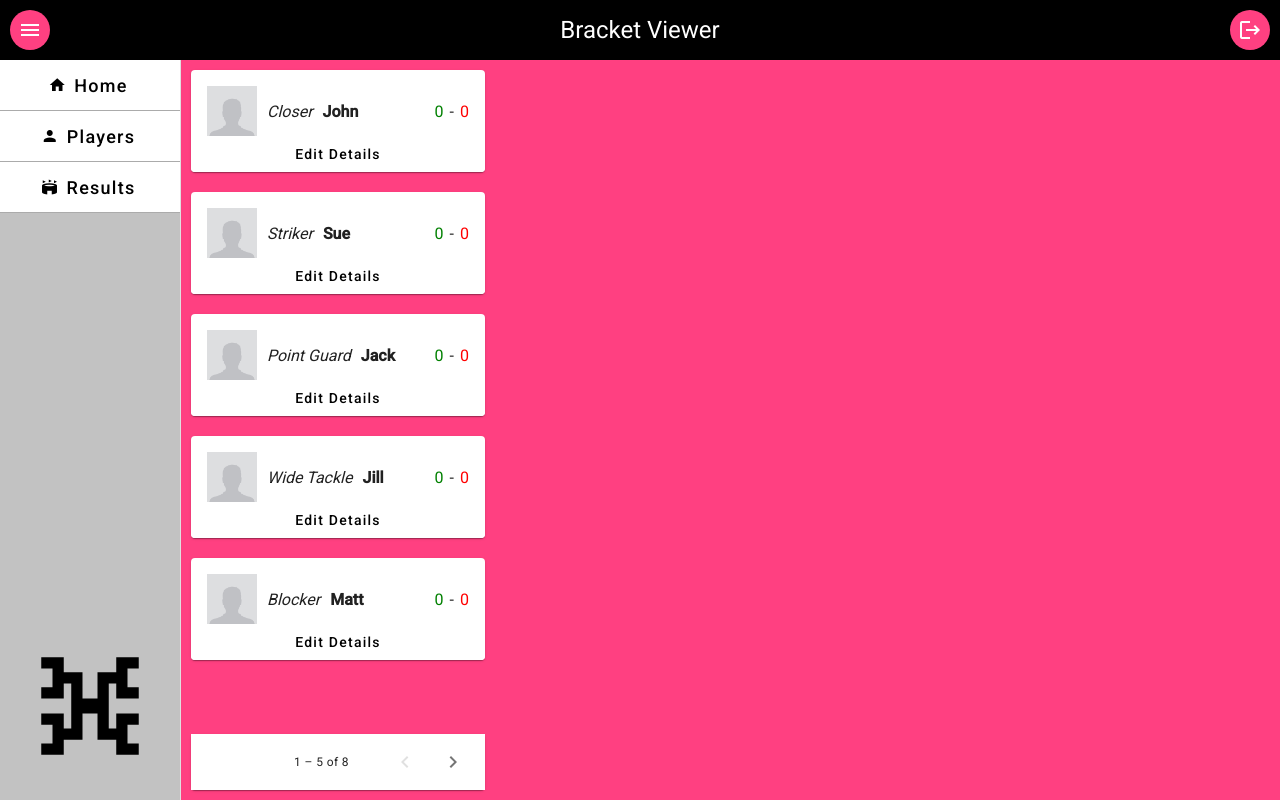
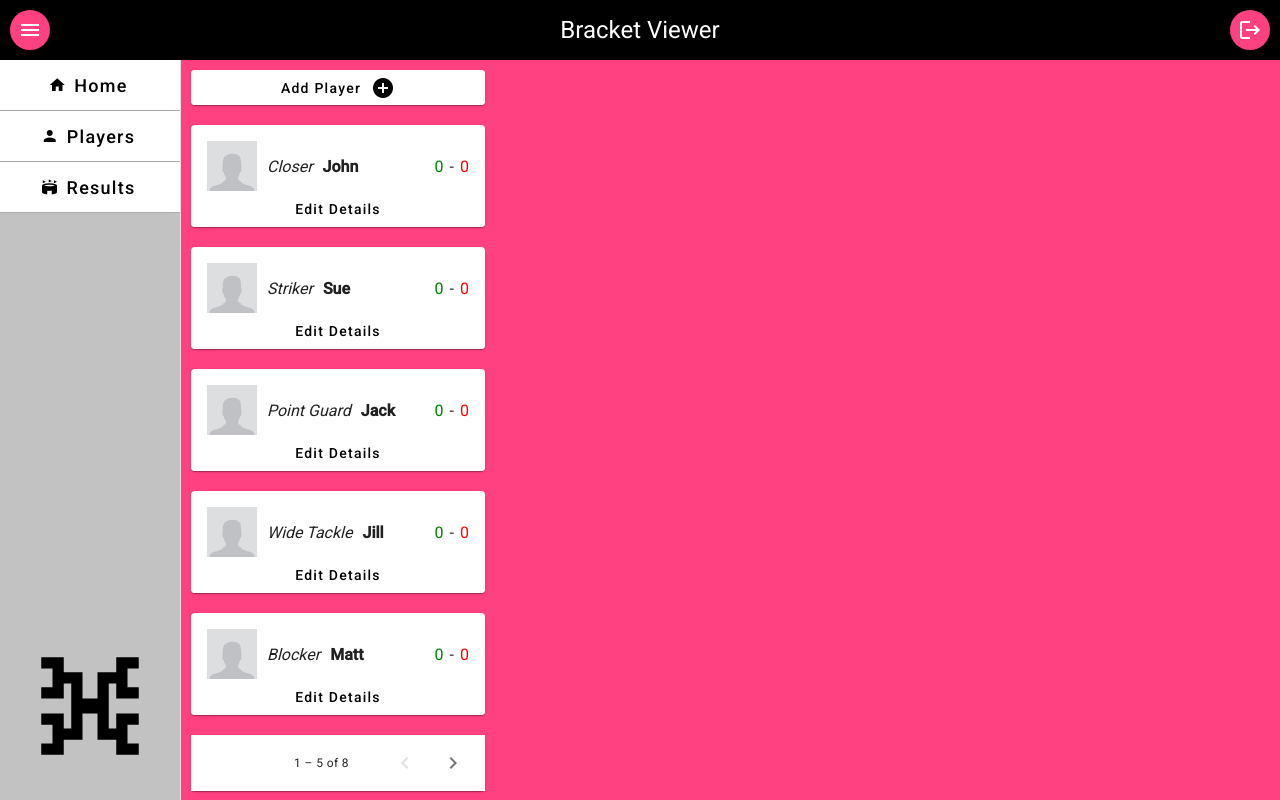
Before and after one commit to matthew-krauskopf/Day10, an Angular app: page /home in a window 1280 px wide. Built offline with nearby package versions, Linux system fonts and the light colour scheme.

Commit message:
Add "Add Player" button

```diff
--- a/src/app/components/player-detail/player-detail.component.scss
+++ b/src/app/components/player-detail/player-detail.component.scss
@@ -9,7 +9,8 @@
 }
 
 .detail-card {
-    width: calc(100% - 20px)
+    width: calc(100% - 20px);
+    overflow: auto;
 }
 
 .pic-size {
--- a/src/app/components/players-page/players-page.component.html
+++ b/src/app/components/players-page/players-page.component.html
@@ -1,6 +1,16 @@
 <div class="h-full bg flex flex-row">
     <div class="player-card-view flex flex-col justify-spread">
         <div class="flex flex-col">
+            <div class="margin-x-5 margin-y-5 flex justify-center">
+                <mat-card class="w-full">
+                    <button mat-flat-button class="w-full add-button" (click)="addPlayer()">
+                        <div class="flex align-center">
+                            <span class="margin-right-5">Add Player</span>
+                            <mat-icon>add_circle</mat-icon>
+                        </div>
+                    </button>
+                </mat-card>
+            </div>
             <mat-card class="margin-x-5 margin-y-5 flex"
                     *ngFor="let player of playersPage">
                 <mat-card-content style="flex:4">
@@ -33,7 +43,7 @@
             </mat-card>
         </div>
     </div>
-    <app-player-detail class="w-full" [player]=selectedPlayer
+    <app-player-detail class="w-full scroll" [player]=selectedPlayer
         (cancelEmitter)="cancelSelection()"
         (deleteEmitter)="deletePlayer($event)"
         (saveEmitter)="saveChanges($event)"></app-player-detail>
--- a/src/app/components/players-page/players-page.component.scss
+++ b/src/app/components/players-page/players-page.component.scss
@@ -20,3 +20,7 @@
 .bg {
     background-color: rgb(255, 64, 129);
 }
+
+.add-button {
+    height: 35px;
+}
--- a/src/app/components/players-page/players-page.component.ts
+++ b/src/app/components/players-page/players-page.component.ts
@@ -5,6 +5,7 @@ import { MatCardModule } from '@angular/material/card';
 import { MatButtonModule } from '@angular/material/button';
 import { PlayerDetailComponent } from '../player-detail/player-detail.component';
 import { MatPaginatorModule } from '@angular/material/paginator';
+import { MatIconModule } from '@angular/material/icon';
 
 @Component({
   selector: 'app-players-page',
@@ -15,7 +16,8 @@ import { MatPaginatorModule } from '@angular/material/paginator';
     MatButtonModule,
     PlayerDetailComponent,
     MatPaginatorModule,
-    NgIf
+    NgIf,
+    MatIconModule
   ],
   templateUrl: './players-page.component.html',
   styleUrl: './players-page.component.scss',
@@ -117,6 +119,14 @@ export class PlayersPageComponent {
   pageSize = 5;
   playersPage = this.players.slice(0, this.pageSize);
 
+  addPlayer() {
+    this.selectedPlayer = {
+      id: -1,
+      wins: 0,
+      losses: 0,
+      picture: '../../../assets/no-image.jpg',
+    }
+  }
 
   selectPlayer(player: Player) {
     this.selectedPlayer = structuredClone(player);
@@ -127,6 +137,11 @@ export class PlayersPageComponent {
   }
 
   saveChanges($event: Player) {
+    if ($event.id == -1) {
+      $event.id = Math.max(...this.players.map(p => p.id))+1
+      this.players.push($event);
+      this.renderSlice();
+    } else {
       const toUpdate = this.players.filter((p) => p.id == $event.id)[0];
       if (toUpdate) {
         toUpdate.name = $event.name;
@@ -137,6 +152,7 @@ export class PlayersPageComponent {
         toUpdate.role = $event.role;
         toUpdate.address = $event.address;
         toUpdate.picture = $event.picture;
+      }
     }
   }
 
--- a/src/app/model/player.ts
+++ b/src/app/model/player.ts
@@ -1,6 +1,6 @@
 export interface Player {
     id: number;
-    name: string;
+    name?: string;
     wins: number;
     losses: number;
     city?: string;
--- a/src/styles.scss
+++ b/src/styles.scss
@@ -68,6 +68,10 @@ body { margin: 0; font-family: Roboto, "Helvetica Neue", sans-serif; }
     background-color: grey;
 }
 
+.scroll {
+    overflow-y: auto;
+}
+
 @mixin generate-spacing ($upper-limit) {
     @for $i from 1 to $upper-limit {
         .pad-left-#{$i} {
```
Lines whose indentation alone changed are shown as unchanged.
